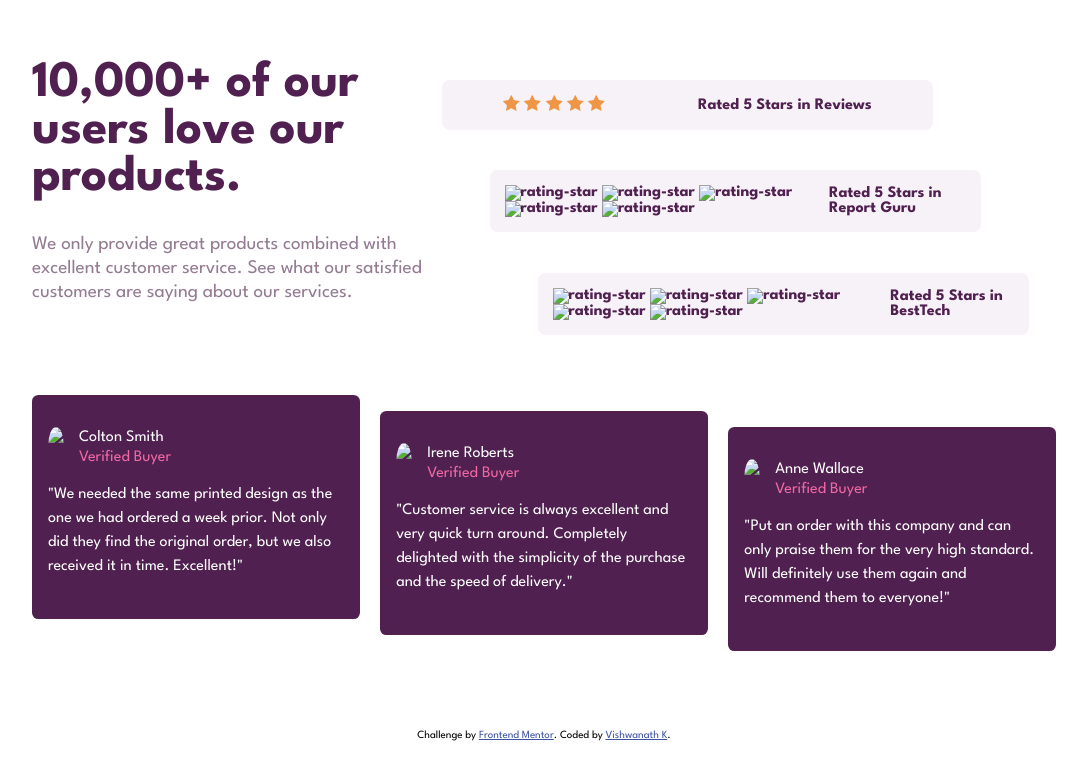
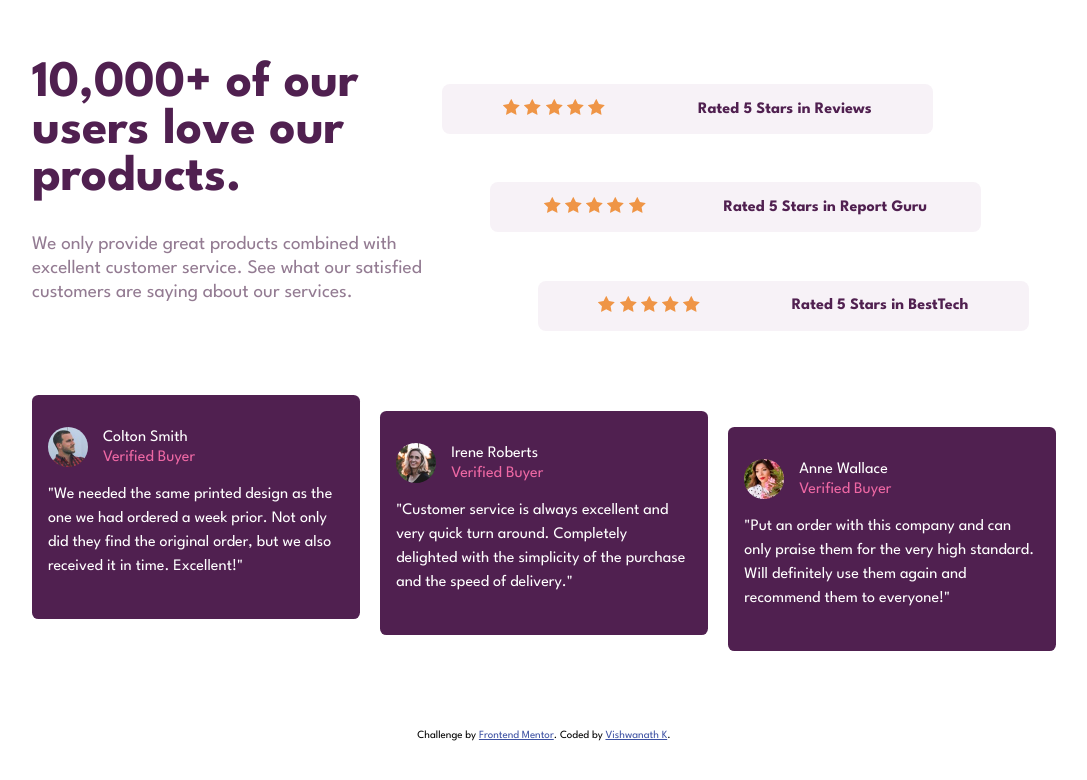
Before and after one commit to vishwa3/social-proof-scss, a plain HTML site: page index.html in a window 1280 px wide. Shown: the whole page, without its empty margins (96-1183 px from the left). Drawn offline with nearby package versions, Linux system fonts and the light colour scheme; files that its build step writes are made by us from their sources; the site is published under a folder, as on GitHub Pages, so addresses that start at the root find nothing.

Commit message:
fixed image src

```diff
--- a/index.html
+++ b/index.html
@@ -41,11 +41,11 @@
 
           <span class="rating-bar rating-2">
             <span
-              ><img src="/images/icon-star.svg" alt="rating-star" />
-              <img src="/images/icon-star.svg" alt="rating-star" />
-              <img src="/images/icon-star.svg" alt="rating-star" />
-              <img src="/images/icon-star.svg" alt="rating-star" />
-              <img src="/images/icon-star.svg" alt="rating-star"
+              ><img src="images/icon-star.svg" alt="rating-star" />
+              <img src="images/icon-star.svg" alt="rating-star" />
+              <img src="images/icon-star.svg" alt="rating-star" />
+              <img src="images/icon-star.svg" alt="rating-star" />
+              <img src="images/icon-star.svg" alt="rating-star"
             /></span>
 
             <span>Rated 5 Stars in Report Guru</span>
@@ -53,11 +53,11 @@
 
           <span class="rating-bar rating-3">
             <span
-              ><img src="/images/icon-star.svg" alt="rating-star" />
-              <img src="/images/icon-star.svg" alt="rating-star" />
-              <img src="/images/icon-star.svg" alt="rating-star" />
-              <img src="/images/icon-star.svg" alt="rating-star" />
-              <img src="/images/icon-star.svg" alt="rating-star"
+              ><img src="images/icon-star.svg" alt="rating-star" />
+              <img src="images/icon-star.svg" alt="rating-star" />
+              <img src="images/icon-star.svg" alt="rating-star" />
+              <img src="images/icon-star.svg" alt="rating-star" />
+              <img src="images/icon-star.svg" alt="rating-star"
             /></span>
 
             <span>Rated 5 Stars in BestTech</span>
@@ -67,7 +67,7 @@
       <div class="bottom">
         <div class="feedback-card">
           <div class="buyer-details">
-            <img class="buyer-image" src="/images/image-colton.jpg" />
+            <img class="buyer-image" src="images/image-colton.jpg" />
             <div class="name-details">
               <p>Colton Smith</p>
               <p>Verified Buyer</p>
@@ -81,7 +81,7 @@
         </div>
         <div class="feedback-card">
           <div class="buyer-details">
-            <img class="buyer-image" src="/images/image-irene.jpg" />
+            <img class="buyer-image" src="images/image-irene.jpg" />
             <div class="name-details">
               <p>Irene Roberts</p>
               <p>Verified Buyer</p>
@@ -96,7 +96,7 @@
 
         <div class="feedback-card">
           <div class="buyer-details">
-            <img class="buyer-image" src="/images/image-anne.jpg" />
+            <img class="buyer-image" src="images/image-anne.jpg" />
             <div class="name-details">
               <p>Anne Wallace</p>
               <p>Verified Buyer</p>
```
